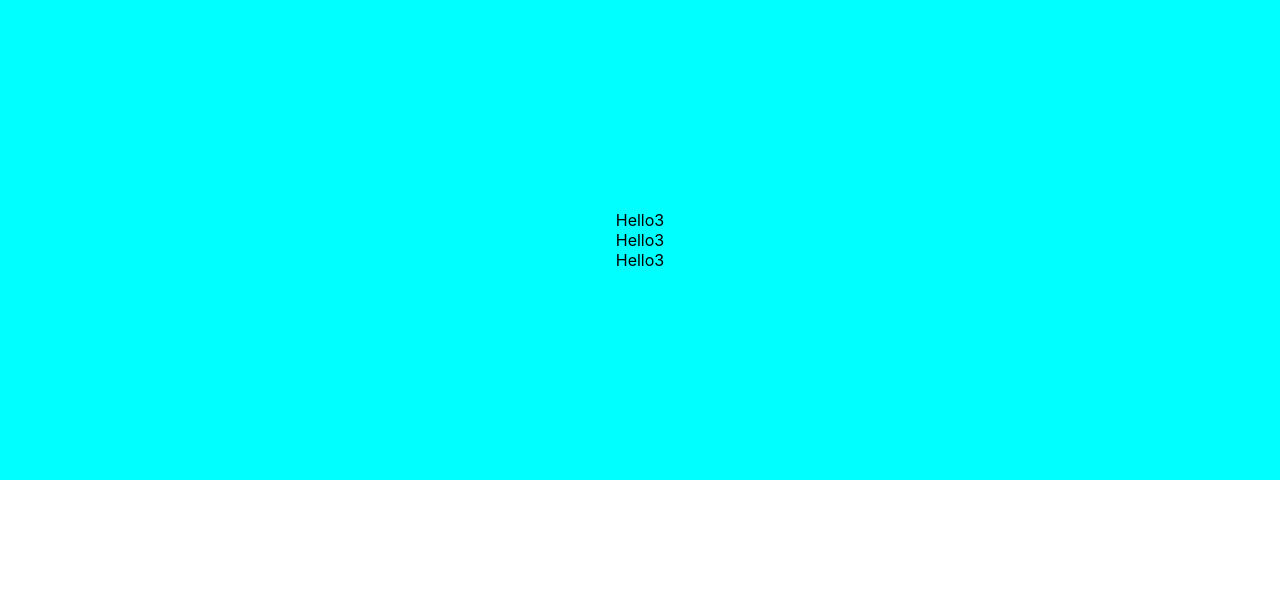
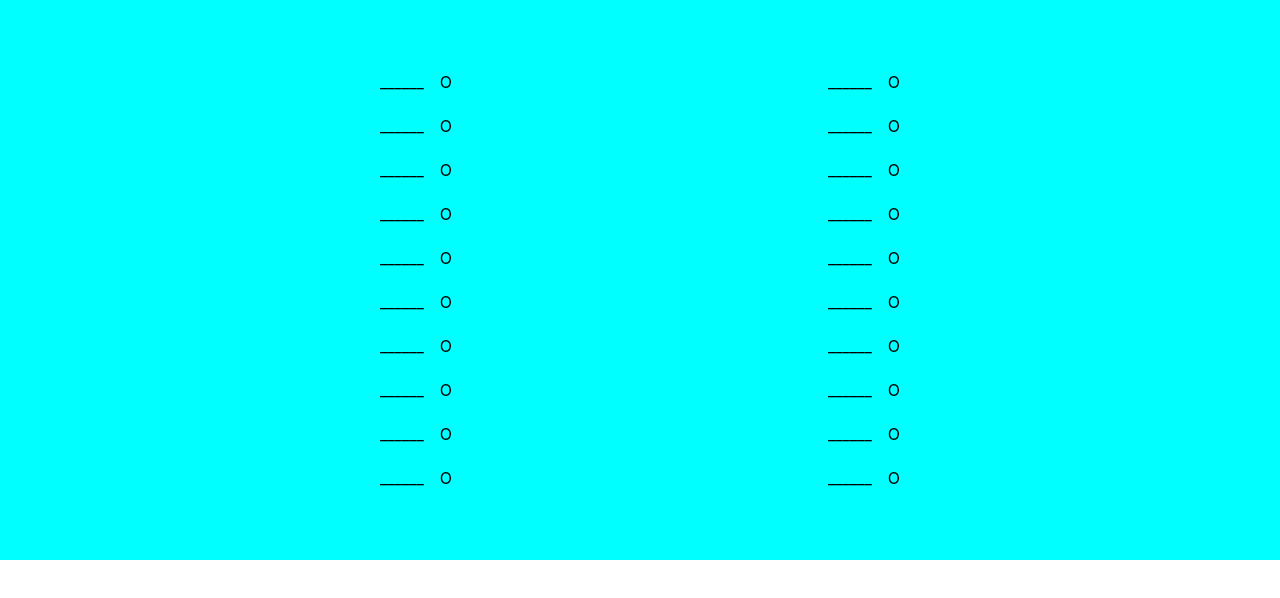
Before and after one commit to s7manth/masterword, a React (Create React App) app: page / in a window 1280 px wide. Shown: the top 598 px of the page. Built offline with nearby package versions, Linux system fonts and the light colour scheme.

Commit message:
add empty rows for list

```diff
--- a/src/components/List/List.css
+++ b/src/components/List/List.css
@@ -1,8 +1,12 @@
 .listContainer {
   width: 100%;
-  height: 60vh;
+  height: 70vh;
   background-color: aqua;
   display: flex;
   justify-content: center;
   align-items: center;
 }
+
+.listColumn {
+  padding: 10rem;
+}
--- a/src/components/List/List.js
+++ b/src/components/List/List.js
@@ -6,16 +6,21 @@ import Row from "./Row/Row";
 
 const List = (props) => {
 
-    const [wordListDisplay, setWordListDisplay] = useState([])
+    const [wordListColumn1, setWordListColumn1] = useState([])
+    const [wordListColumn2, setWordListColumn2] = useState([])
 
 
     useEffect(() => {
-        setWordListDisplay(props.list);
+        setWordListColumn1(props.list1);
+        setWordListColumn2(props.list2);
     }, [props])
 
     return <div className={"listContainer"}>
-        <div>{[1,2,3].map((row) => {
-            return <Row word={"Hello"} result={3}/>
+        <div className={"listColumn"}>{[1,2,3,4,5,6,7,8,9,10].map((row) => {
+            return <Row word={""} result={3}/>
+        })}</div>
+         <div className={"listColumn"}>{[1,2,3,4,5,6,7,8,9,10].map((row) => {
+            return <Row word={""} result={3}/>
         })}</div>
     </div>
 }
--- a/src/components/List/Row/Row.css
+++ b/src/components/List/Row/Row.css
@@ -2,4 +2,13 @@
     display: flex;
     justify-content: center;
     align-items: center;
+    width: 10vw;
 }
+
+.row {
+    width: 10vw;
+    display: flex;
+    justify-content: space-evenly;
+    align-items: center;
+    padding: 0.75rem;
+}
--- a/src/components/List/Row/Row.js
+++ b/src/components/List/Row/Row.js
@@ -14,8 +14,16 @@ const Row = (props) => {
 
     return (
         <div className="rowContainer">
-            <div>{word}</div>
-            <div>{result}</div>
+            {word ?
+                <div className="row">
+                    <div>{word}</div>
+                    <div>{result}</div>
+                </div>
+            :
+                <div className="row">
+                    <div>______</div>
+                    <div>O</div>
+                </div>}
         </div>
     )
 }
```
